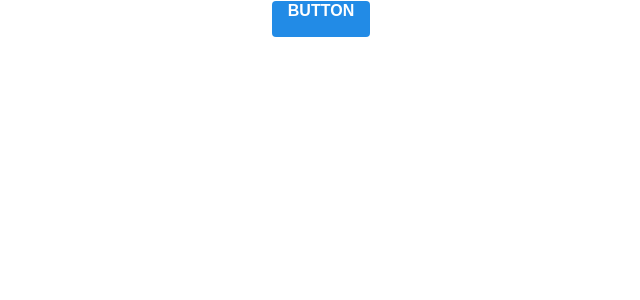
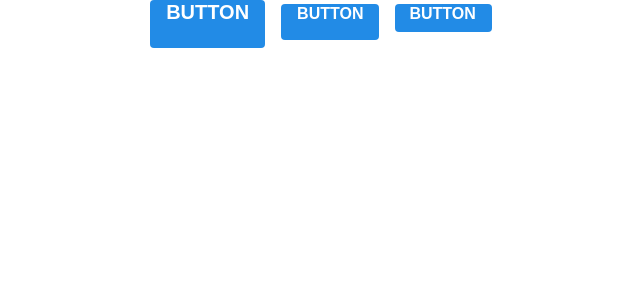
Before and after one commit to seedevk8s/fc_reactReview2, a React (Create React App) app: page / in a window 1280 px wide. Shown: the top 300 px of the page, without its empty margins (319-959 px from the left). Built offline with nearby package versions, Linux system fonts and the light colour scheme.

Commit message:
버튼 사이즈 조정하기

```diff
--- a/package.json
+++ b/package.json
@@ -6,6 +6,7 @@
     "@testing-library/jest-dom": "^4.2.4",
     "@testing-library/react": "^9.3.2",
     "@testing-library/user-event": "^7.1.2",
+    "classnames": "^2.2.6",
     "node-sass": "^4.13.1",
     "react": "^16.13.1",
     "react-dom": "^16.13.1",
--- a/src/App.js
+++ b/src/App.js
@@ -6,7 +6,9 @@
   return (
     <div className="App">
       <div className="buttons">
+        <Button size="large">BUTTON</Button>
         <Button>BUTTON</Button>
+        <Button size="small">BUTTON</Button>
       </div>
     </div>
   );
--- a/src/components/Button.js
+++ b/src/components/Button.js
@@ -1,8 +1,15 @@
 import React from "react";
 import "./Button.scss";
+import classNames from "classnames";
 
-function Button({ children }) {
-  return <button className="Button">{children}</button>;
+function Button({ children, size }) {
+  /* className 에 CSS 클래스 이름을 동적으로 넣어주고 싶으면 이렇게 설정을 해주어야 합니다. */
+  /* props 로 받은 props 값이 button 태그의 className 으로 전달이 될 것 입니다 */
+  return <button className={classNames("Button", size)}>{children}</button>;
 }
 
+Button.defaultProps = {
+  size: "medium",
+};
+
 export default Button;
--- a/src/components/Button.scss
+++ b/src/components/Button.scss
@@ -1,4 +1,4 @@
-$blue: #228be6; //변수 선언
+$blue: #228be6; //스타일 파일에서 사용 할 수 있는 변수를 선언
 
 .Button {
   display: inline-flex;
@@ -9,10 +9,27 @@
   border: none;
   cursor: pointer;
 
-  height: 2.25rem;
-  padding-left: 1rem;
-  padding-right: 1rem;
-  font-size: 1rem;
+  // 사이즈 관리
+  &.large {
+    height: 3rem;
+    padding-left: 1rem;
+    padding-right: 1rem;
+    font-size: 1.25rem;
+  }
+
+  &.medium {
+    height: 2.25rem;
+    padding-left: 1rem;
+    padding-right: 1rem;
+    font-size: 1rem;
+  }
+
+  &.small {
+    height: 1.75rem;
+    padding-left: 0.875rem;
+    padding-right: 1rem;
+    font-size: 1rem;
+  }
 
   background: $blue;
   &:hover {
@@ -22,4 +39,9 @@
   &:active {
     background: darken($blue, 10%);
   }
+
+  //.Button + .Button
+  & + & {
+    margin-left: 1rem;
+  }
 }
```
Also changed, not shown: 1 other file (tests, documents, lock files or other folders).
